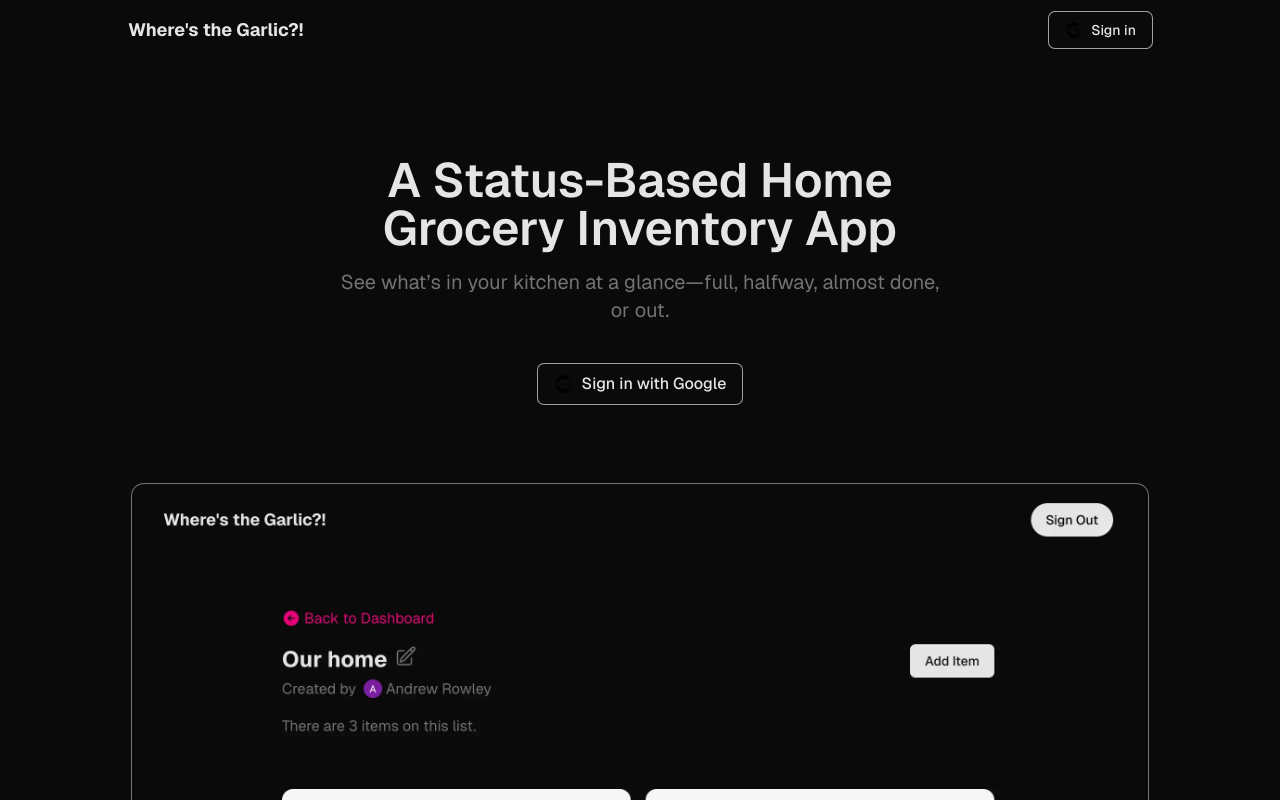
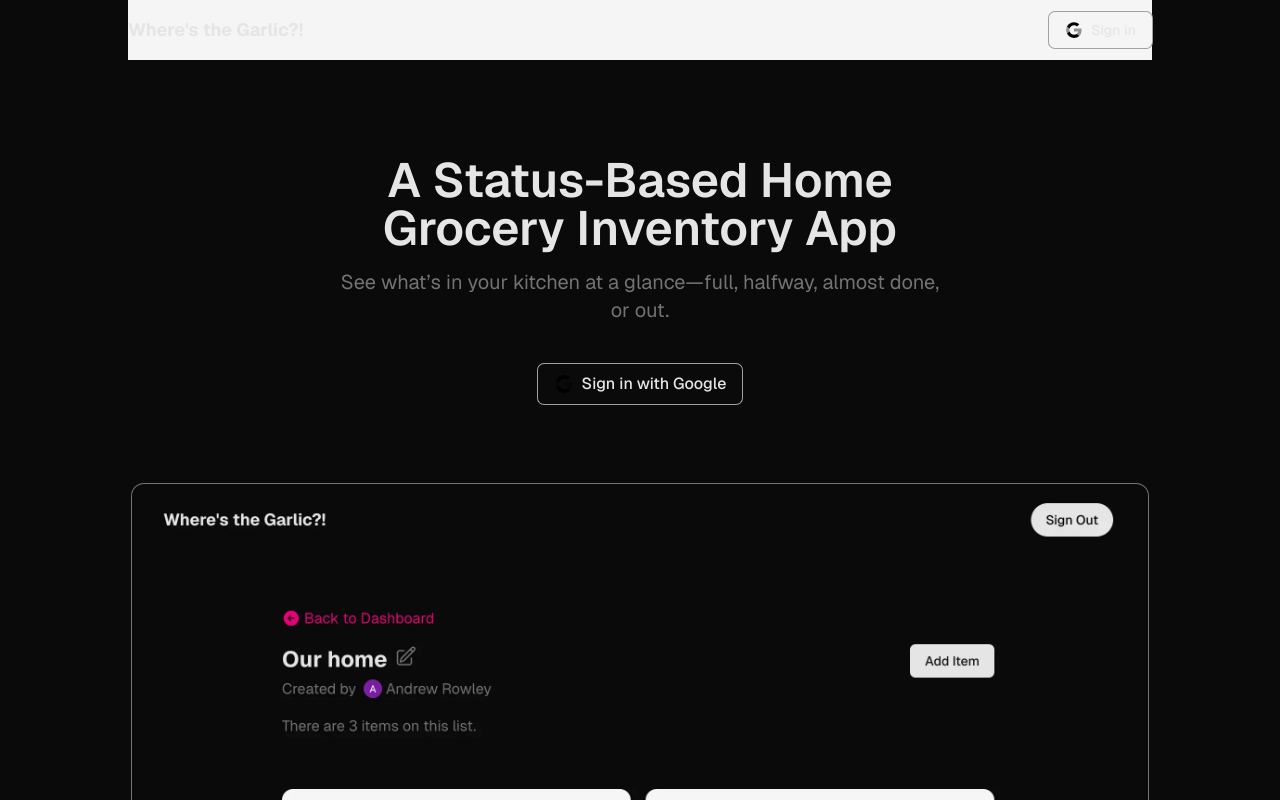
Before and after one commit to internetdrew/wheres-the-garlic, a Next.js app: page / in a window 1280 px wide. Shown: the top 800 px of the page. Built offline with nearby package versions, Linux system fonts and the light colour scheme; no server answers.

Commit message:
change bg color

```diff
--- a/app/(marketing)/components/Navbar.tsx
+++ b/app/(marketing)/components/Navbar.tsx
@@ -5,7 +5,7 @@ import NavAction from './NavAction';
 const Navbar = async () => {
   return (
     <nav
-      className={`flex justify-between items-center py-3 sticky top-0 bg-neutral-950 max-w-screen-lg mx-4 z-10 lg:mx-auto`}
+      className={`flex justify-between items-center py-3 sticky top-0 bg-neutral-100 max-w-screen-lg mx-4 z-10 lg:mx-auto`}
     >
       <Link href='/' className='font-bold text-lg'>
         Where&apos;s the Garlic?!
```
